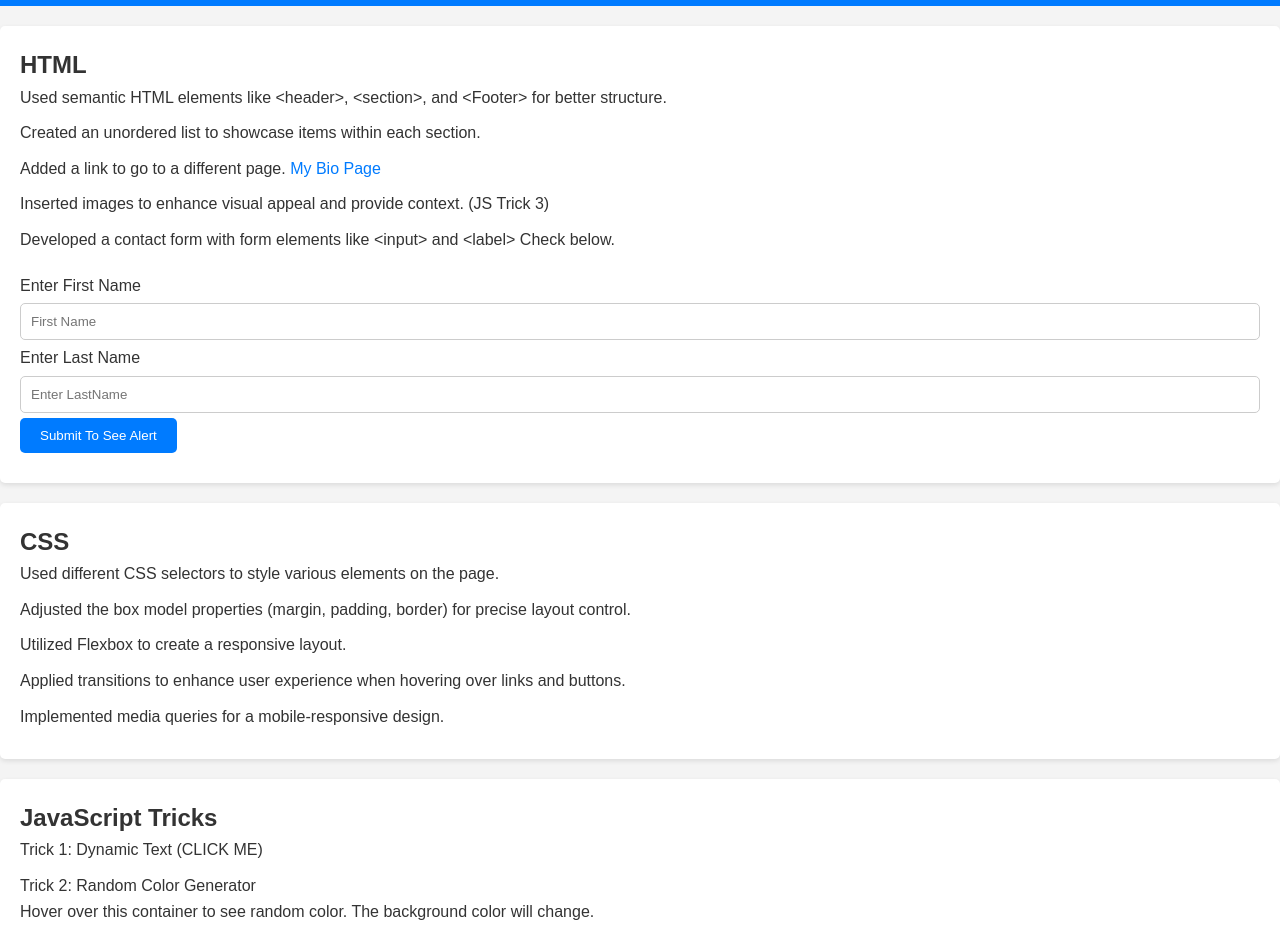
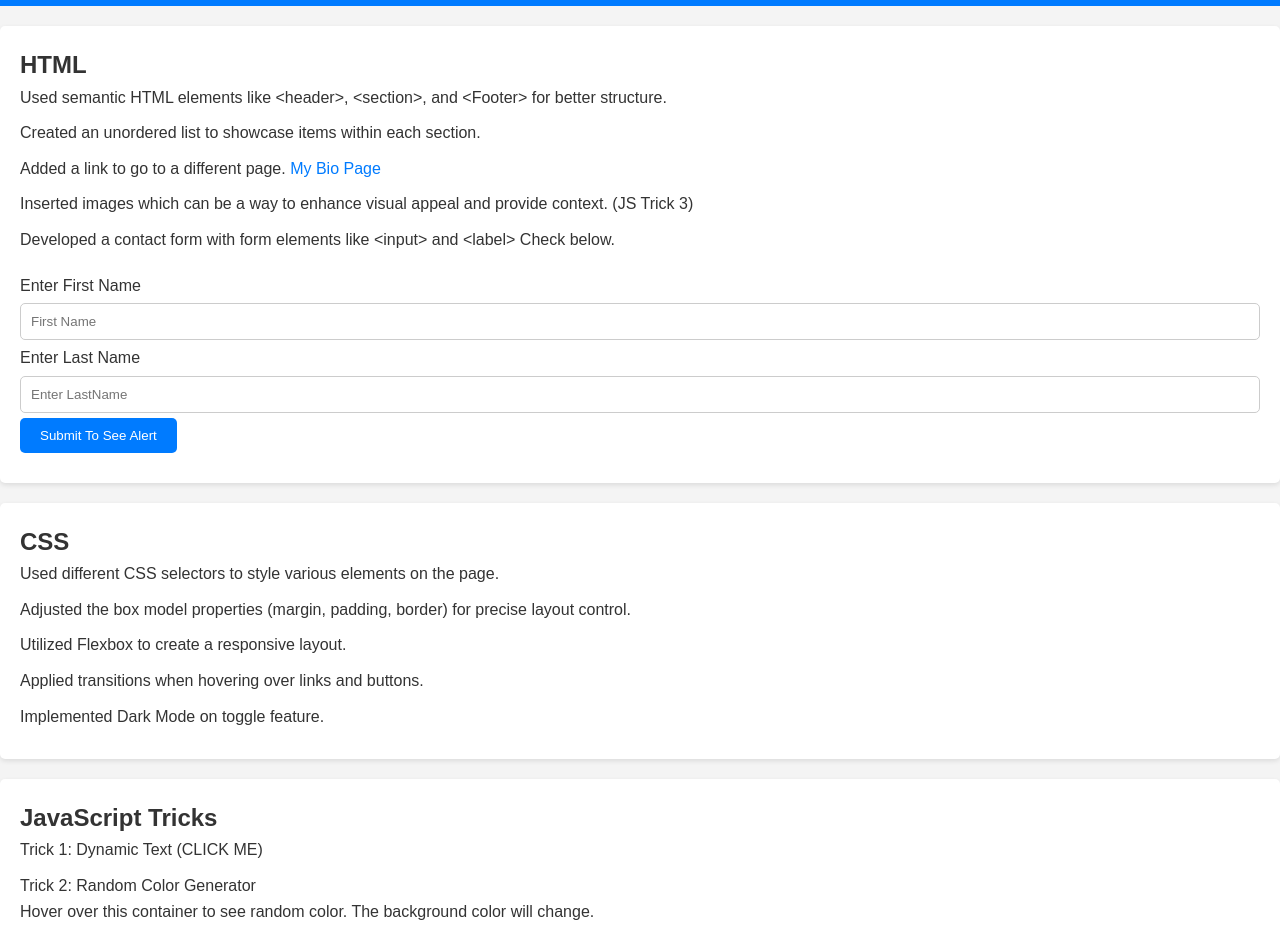
Before and after one commit to vickda/ITMD543-Lab2, a plain HTML site: page index.html in a window 1280 px wide. Shown: the part 85-1016 px from the top of the page. Drawn offline with Linux system fonts and the light colour scheme.

Commit message:
Few Changes

```diff
--- a/index.html
+++ b/index.html
@@ -24,7 +24,7 @@
                 </a>
             </li>
             <!-- 4. Images -->
-            <li>Inserted images to enhance visual appeal and provide context. (JS Trick 3)</li>
+            <li>Inserted images which can be a way to enhance visual appeal and provide context. (JS Trick 3)</li>
             <!-- 5. Forms -->
             <li>Developed a contact form with form elements like &lt;input&gt; and &lt;label&gt; Check below.
                 <form>
@@ -50,10 +50,10 @@
             <li>Adjusted the box model properties (margin, padding, border) for precise layout control.</li>
             <!-- 3. Flexbox -->
             <li>Utilized Flexbox to create a responsive layout.</li>
-            <!-- 4. Transitions -->
-            <li>Applied transitions to enhance user experience when hovering over links and buttons.</li>
-            <!-- 5. Media Queries -->
-            <li>Implemented media queries for a mobile-responsive design.</li>
+            <!-- 4. Hover Effect -->
+            <li>Applied transitions when hovering over links and buttons.</li>
+            <!-- 5. Dark Mode -->
+            <li>Implemented Dark Mode on toggle feature.</li>
         </ul>
     </section>
 
```
